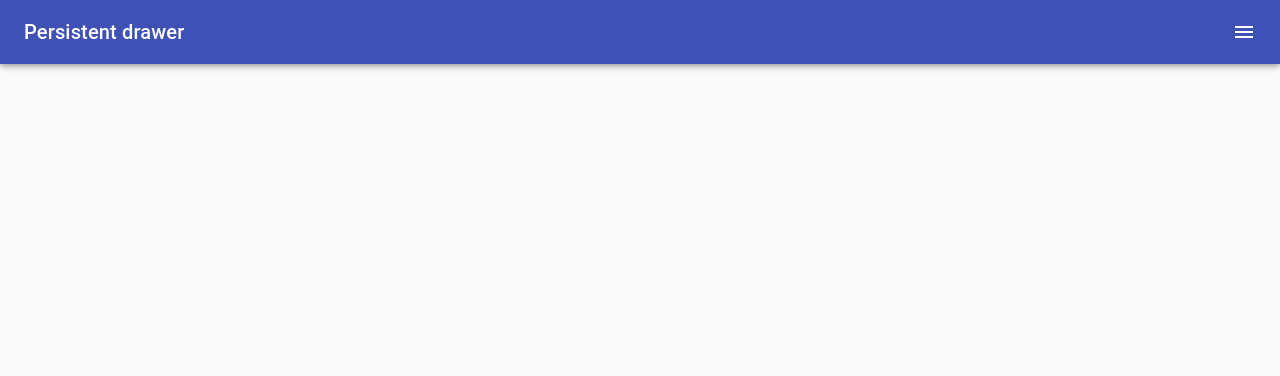
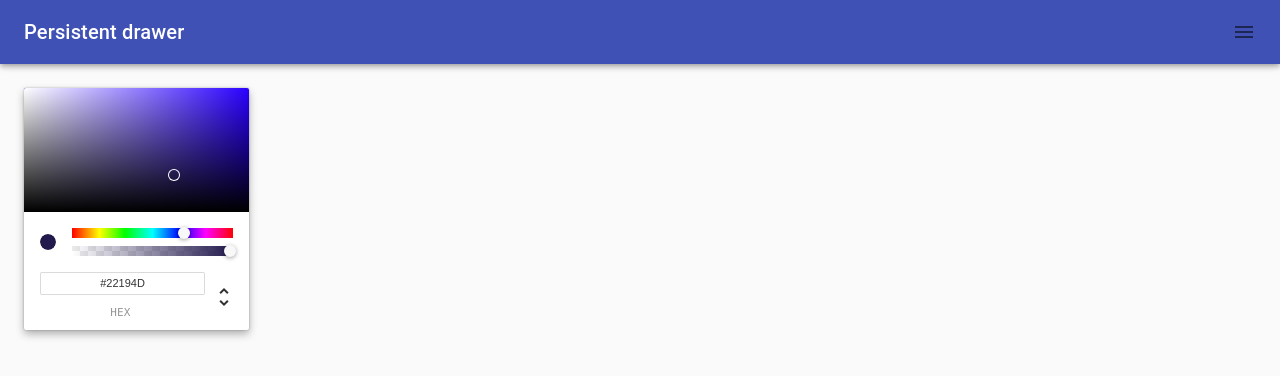
Before and after one commit to kimiakamrava/collage-app-frontend, a React (Create React App) app: page /palette/new in a window 1280 px wide. Shown: the top 376 px of the page. Built offline with nearby package versions, Linux system fonts and the light colour scheme.

Commit message:
color picker is here

```diff
--- a/package.json
+++ b/package.json
@@ -12,6 +12,7 @@
     "chroma-js": "^2.1.0",
     "rc-slider": "^9.7.1",
     "react": "^17.0.1",
+    "react-color": "^2.19.3",
     "react-copy-to-clipboard": "^5.0.3",
     "react-dom": "^17.0.1",
     "react-router-dom": "^5.2.0",
--- a/src/CreatePalette.js
+++ b/src/CreatePalette.js
@@ -11,14 +11,22 @@ import IconButton from '@material-ui/core/IconButton';
 import MenuIcon from '@material-ui/icons/Menu';
 import ChevronLeftIcon from '@material-ui/icons/ChevronLeft';
 import ChevronRightIcon from '@material-ui/icons/ChevronRight';
+import {ChromePicker} from 'react-color';
 
 
-const drawerWidth = 500;
+const drawerWidth = 240;
+
 
 const useStyles = makeStyles((theme) => ({
   root: {
     display: 'flex',
+    color: 'gray',
+
   },
+  MuiAppBarColorPrimary :{
+    color: "#fff",
+    backgroundColor: "gray",
+   },
   appBar: {
     transition: theme.transitions.create(['margin', 'width'], {
       easing: theme.transitions.easing.sharp,
@@ -42,6 +50,7 @@ const useStyles = makeStyles((theme) => ({
   drawer: {
     width: drawerWidth,
     flexShrink: 0,
+
   },
   drawerPaper: {
     width: drawerWidth,
@@ -100,7 +109,8 @@ export default function CreatePalette() {
               Persistent drawer
             </Typography>
             <IconButton
-              color="inherit"
+              color="gray"
+              background-color="gray"
               aria-label="open drawer"
               edge="end"
               onClick={handleDrawerOpen}
@@ -116,6 +126,7 @@ export default function CreatePalette() {
           })}
         >
           <div className={classes.drawerHeader} />
+          <ChromePicker/>
 
         </main>
         <Drawer
```
Also changed, not shown: 1 other file (tests, documents, lock files or other folders).
